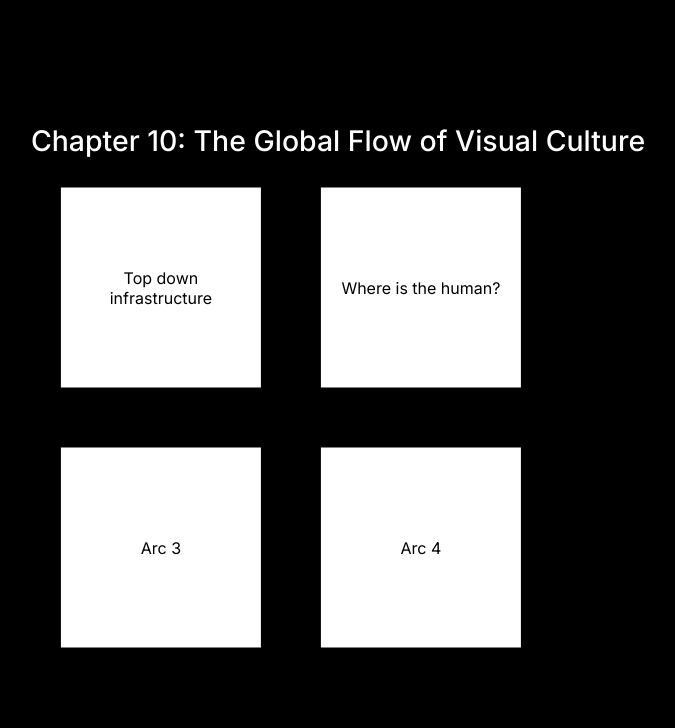
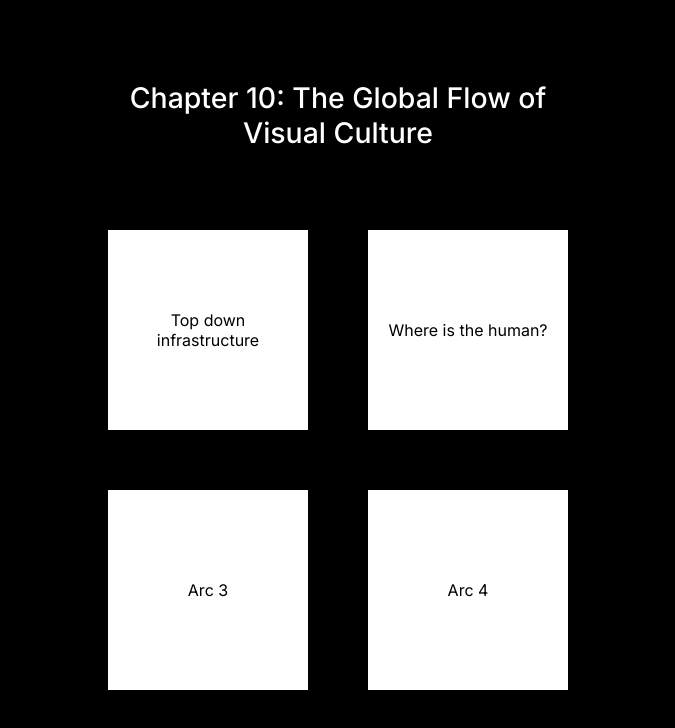
Before and after one commit to nizoom/PracticesOfLooking, a React (Create React App) app in the folder Chapter 10/grid-model/: page / in a window 1280 px wide. Shown: the top 728 px of the page, without its empty margins (302-977 px from the left). Built offline with nearby package versions, Linux system fonts and the light colour scheme.

Commit message:
improved img loading time using useEffect hook

```diff
--- a/Chapter 10/grid-model/src/Components/MediaComponent.js
+++ b/Chapter 10/grid-model/src/Components/MediaComponent.js
@@ -1,16 +1,17 @@
-import React from "react";
-import ChapterPointOneImage1 from "../Chapters/10.1/image1.png";
+import React, { useEffect, useState } from "react";
 
 const MediaComponent = (props) => {
+  const [img, setImg] = useState();
+
+  useEffect(() => {
+    const imageSrc = require(`../Chapters/${props.subChapter}/image${props.page}.png`);
+    setImg(imageSrc);
+  });
+
   return (
     <div className="media-component-wrapper">
       <div className="image-wrapper">
-        <img
-          className="image-square"
-          src={require(`../Chapters/${props.subChapter}/image${props.page}.png`)}
-          // height="450"
-          // width="450"
-        />
+        <img className="image-square" src={img} />
       </div>
     </div>
   );
--- a/Chapter 10/grid-model/src/Styles/App.css
+++ b/Chapter 10/grid-model/src/Styles/App.css
@@ -46,8 +46,13 @@ body{
 }
 .chapter-header{
   font-family: 'Inter', 'sans-serif';
+  display: flex;
+  justify-content: center;
   text-align: center;
   color: white;
   font-weight: 500;
   font-size:28.43px;
+  width: 500px;
+  margin: auto;
+  margin-bottom: 50px;
 }
```
